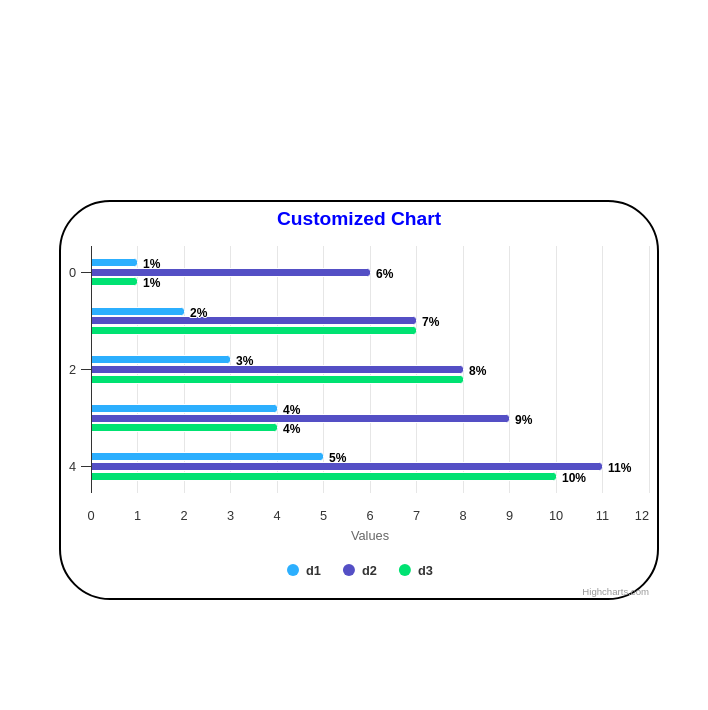
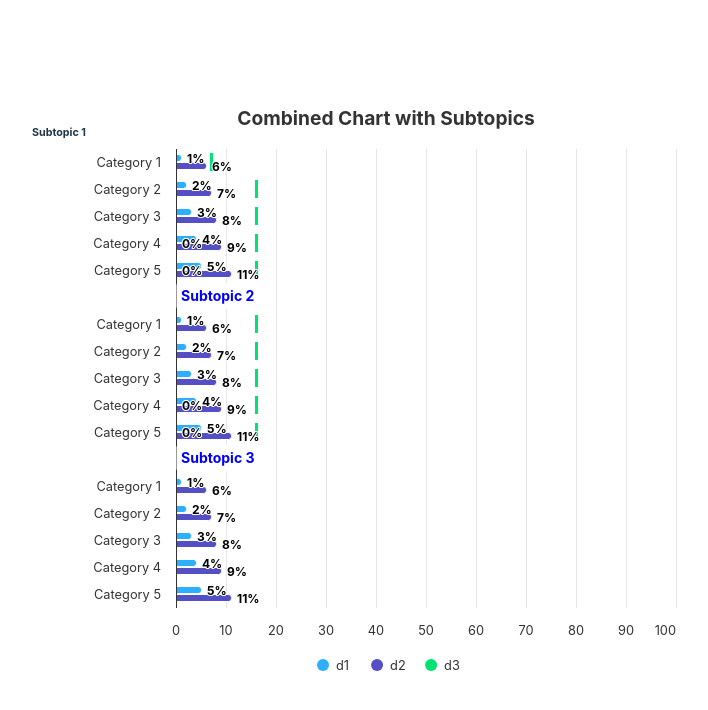
Before and after one commit to Mugundhan-Suresh/high-charts-learn-react, a React (Vite) app: page / in a window 1280 px wide. Shown: the top 710 px of the page, without its empty margins (281-989 px from the left). Built offline with nearby package versions, Linux system fonts and the light colour scheme.

Commit message:
learn differnt type of chart

```diff
--- a/src/App.jsx
+++ b/src/App.jsx
@@ -2,15 +2,20 @@ import { useState } from 'react'
 import reactLogo from './assets/react.svg'
 import viteLogo from '/vite.svg'
 import './App.css'
-import Charts from './components/Charts'
+import CustomCharts from './components/CustomChart'
+import Charts1 from './components/Charts1'
+import InvertedBulletChart from './components/InvertedBulletChart'
 
 function App() {
   const [count, setCount] = useState(0)
 
   return (
     <>
-      <div style={{ display: 'flex' , alignItems: 'center' }}>
-          <Charts/>
+      <div style={{ }}>
+          {/* <Charts/> */}
+          <CustomCharts/>
+          {/* <Charts1/> */}
+          {/* <InvertedBulletChart/> */}
       </div>
     </>
   )
--- /dev/null
+++ b/src/components/Charts1.jsx
@@ -0,0 +1,103 @@
+import React, { useRef, useEffect } from "react";
+import Highcharts from "highcharts";
+import HighchartsReact from "highcharts-react-official";
+
+const Charts1 = () => {
+  const chartRefs = [useRef(null), useRef(null), useRef(null)];
+
+  const commonConfig = {
+    chart: {
+      type: "bar",
+      height: 200,
+    },
+    title: {
+      text: null,
+    },
+    xAxis: {
+      categories: ["A", "B", "C"],
+      tickLength: 0,
+    },
+    yAxis: {
+      gridLineWidth: 0,
+      tickLength: 10,
+      tickPositioner: function () {
+        return [0, 1, 2, 3];
+      },
+      labels: {
+        enabled: false,
+      },
+      title: {
+        text: null,
+      },
+    },
+    series: [
+      {
+        data: [1, 3, 2], // Example data
+        showInLegend: false,
+      },
+    ],
+  };
+
+  const chartConfigs = [
+    {
+      ...commonConfig,
+      title: { text: "Chart 1" },
+    },
+    {
+      ...commonConfig,
+      title: { text: "Chart 2" },
+    },
+    {
+      ...commonConfig,
+      title: { text: "Chart 3" },
+      yAxis: {
+        ...commonConfig.yAxis,
+        labels: { enabled: true }, // Enable Y-axis labels for the last chart
+        title: {
+          text: "Y-Axis Label", // Add Y-axis title for the last chart
+          align: "high",
+          rotation: 0,
+          offset: -30,
+          y: -20,
+        },
+      },
+    },
+  ];
+
+  useEffect(() => {
+    // Draw vertical connecting line after all charts are rendered
+    const firstChart = chartRefs[0]?.current?.chart;
+    const secondChart = chartRefs[1]?.current?.chart;
+    const thirdChart = chartRefs[2]?.current?.chart;
+
+    if (firstChart && secondChart && thirdChart) {
+      const left = firstChart.yAxis[0].left - 10; // Position the line just before Y-axis
+      const top = firstChart.plotTop;
+      const bottom = thirdChart.plotTop + thirdChart.plotHeight;
+
+      firstChart.renderer
+        .path(["M", left, top, "L", left, bottom]) // Draw the vertical line
+        .attr({
+          stroke: "#000",
+          "stroke-width": 1,
+        })
+        .add();
+    }
+  }, [chartRefs]);
+
+  return (
+    <div>
+      {chartConfigs.map((config, index) => (
+        <div key={index} style={{ height: "200px" }}>
+          <HighchartsReact
+            highcharts={Highcharts}
+            options={config}
+            ref={chartRefs[index]}
+          />
+        </div>
+      ))}
+    </div>
+  );
+};
+
+export default Charts1;
--- /dev/null
+++ b/src/components/CustomChart.jsx
@@ -0,0 +1,162 @@
+import React from "react";
+import Highcharts from "highcharts";
+import HighchartsReact from "highcharts-react-official";
+import AnnotationsModule from "highcharts/modules/annotations";
+import bullet from "highcharts/modules/bullet"
+
+// Properly initialize the annotations module
+if (typeof AnnotationsModule === "function") {
+  AnnotationsModule(Highcharts);
+}
+
+const CustomCharts = () => {
+  const options = {
+    chart: {
+      type: "bar",
+      height: 600,
+      spacingBottom: 20,
+    },
+    credits: {
+      enabled: false,
+    },
+    title: {
+      text: "Combined Chart with Subtopics",
+      align: "center",
+    },
+    xAxis: {
+      categories: [
+        "Category 1",
+        "Category 2",
+        "Category 3",
+        "Category 4",
+        "Category 5",
+        "", // Spacer
+        "Category 1",
+        "Category 2",
+        "Category 3",
+        "Category 4",
+        "Category 5",
+        "", // Spacer
+        "Category 1",
+        "Category 2",
+        "Category 3",
+        "Category 4",
+        "Category 5",
+      ],
+      title: {
+        text: null,
+      },
+    },
+    yAxis: {
+      min: 0,
+      max: 100,
+      title: {
+        text: null,
+      },
+    },
+    tooltip: {
+      shared: true,
+      backgroundColor: "yellow",
+      borderColor: "black",
+      borderRadius: 8,
+      style: {
+        color: "#333",
+        fontSize: "12px",
+      },
+      formatter: function () {
+        return `<b>${this.series.name}</b>: ${this.y}`;
+      },
+    },
+    legend: {
+      enabled: true,
+    },
+    plotOptions: {
+      series: {
+        dataLabels: {
+          enabled: true,
+          format: "{y}%",
+          style: {
+            color: "black",
+            fontSize: "12px",
+          },
+        },
+      },
+    },
+    series: [
+      {
+        name: "d1",
+        data: [1, 2, 3, 4, 5, null, 1, 2, 3, 4, 5, null, 1, 2, 3, 4, 5],
+      },
+      {
+        name: "d2",
+        data: [6, 7, 8, 9, 11, null, 6, 7, 8, 9, 11, null, 6, 7, 8, 9, 11],
+      },
+      {
+        name: "d3",
+        data: [{ y: 0, target: 7 },{ y: 0, target: 16 },{
+           y: 0, target: 16 },
+           { y: 0, target: 16 },
+           { y: 0, target: 16 },
+           { y: 0, target: 16 },
+           { y: 0, target: 16 },
+           { y: 0, target: 16 },
+           { y: 0, target: 16 },
+           { y: 0, target: 16 },
+           { y: 0, target: 16 },
+           { y: 0, target: 16 },
+          ],
+        type: "bullet",
+        inverted: true
+      },
+    ],
+    annotations: [
+      {
+        labels: [
+          {
+            point: { x: 0, y: 0, xAxis: 0, yAxis: 0 }, // Specify axes
+            text: "Subtopic 1",
+            style: {
+              color: "blue",
+              fontWeight: "bold",
+              fontSize: "14px",
+              fill: "none"
+            },
+          },
+          {
+            point: { x: 6, y: 0, xAxis: 0, yAxis: 0 },
+            text: "Subtopic 2",
+            style: {
+              color: "blue",
+              fontWeight: "bold",
+              fontSize: "14px",
+              backGround: "none",
+              fill: "none"
+            },
+          },
+          {
+            point: { x: 12, y: 0, xAxis: 0, yAxis: 0 },
+            text: "Subtopic 3",
+            style: {
+              color: "blue",
+              fontWeight: "bold",
+              fontSize: "14px",
+            },
+          },
+        ],
+        labelOptions: {
+          backgroundColor: "white",
+          borderColor: null
+        }
+      },
+    ],
+  };
+
+  return (
+    <div style={{ display: "flex", justifyContent: "center" }}>
+      <h6>Subtopic 1</h6>
+      <HighchartsReact highcharts={Highcharts} options={options} />
+    </div>
+  );
+};
+
+export default CustomCharts;
--- /dev/null
+++ b/src/components/InvertedBulletChart.jsx
@@ -0,0 +1,59 @@
+import React from 'react';
+import Highcharts from 'highcharts';
+import HighchartsReact from 'highcharts-react-official';
+import bullet from 'highcharts/modules/bullet';
+
+// Initialize the bullet module
+// bullet(Highcharts);
+
+const InvertedBulletChart = () => {
+    const options = {
+        chart: {
+            type: 'bullet',
+            inverted: true // Invert the chart
+        },
+        title: {
+            text: 'Inverted Bullet Chart Example'
+        },
+        xAxis: {
+            categories: ['Category 1', 'Category 2', 'Category 3', 'Category 4', 'Category 5']
+        },
+        yAxis: {
+            title: {
+                text: 'Values'
+            }
+        },
+        series: [{
+            name: 'd3',
+            data: [
+                { y: 1, target: 7 },
+                { y: 8, target: 10 },
+                { y: null, target: 6 },
+                { y: 4, target: 8 },
+                { y: 10, target: 12 },
+                { y: null, target: 5 },
+                { y: 1, target: 7 },
+                { y: 8, target: 9 },
+                { y: 4, target: 10 },
+                { y: 10, target: 11 },
+                { y: null, target: 6 },
+                { y: 1, target: 7 },
+                { y: 8, target: 9 },
+                { y: 4, target: 10 },
+                { y: 10, target: 12 }
+            ],
+            height: 140
+        }]
+    };
+
+    return (
+        <div>
+            <HighchartsReact
+                highcharts={Highcharts}
+                options={options}
+            />
+        </div>
+    );
+};
+
+export default InvertedBulletChart;
```
